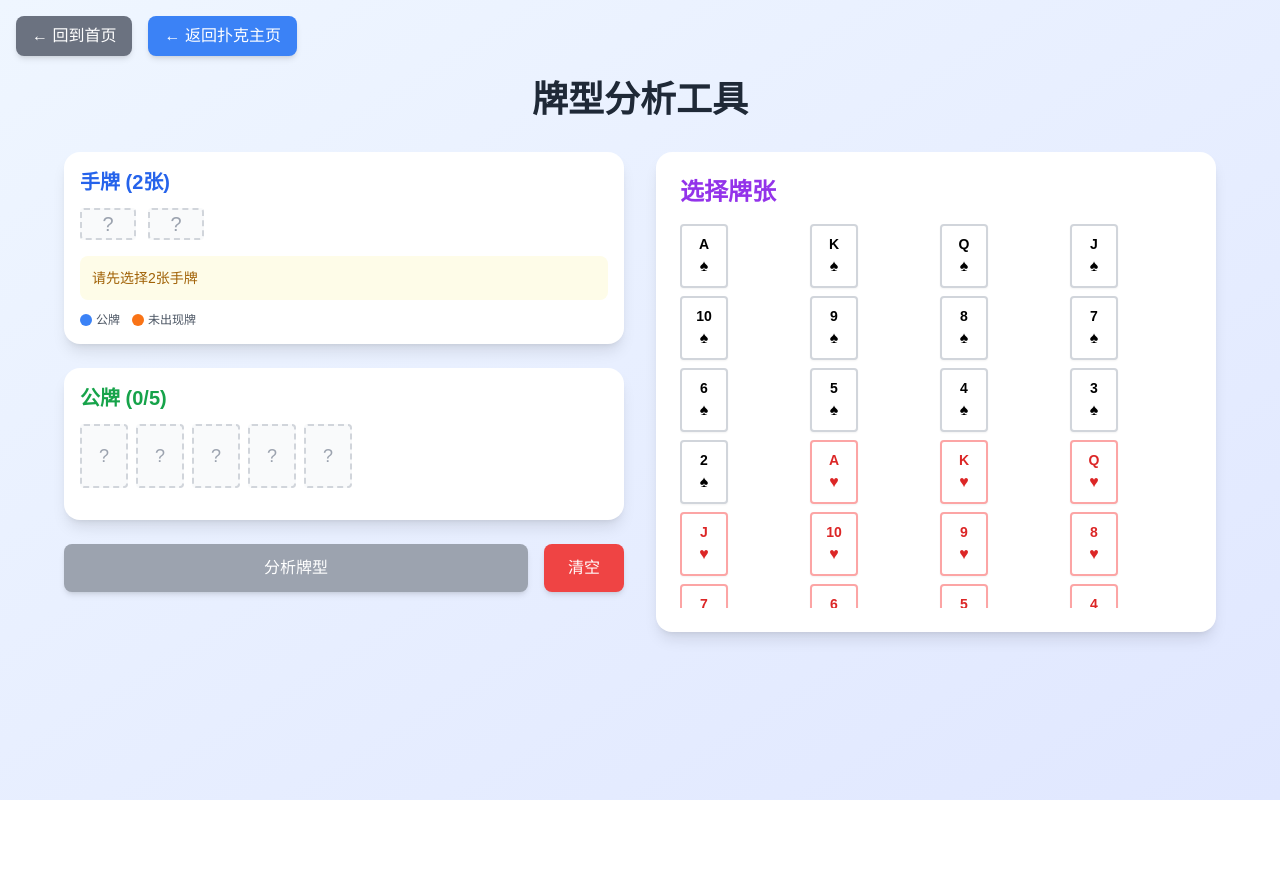
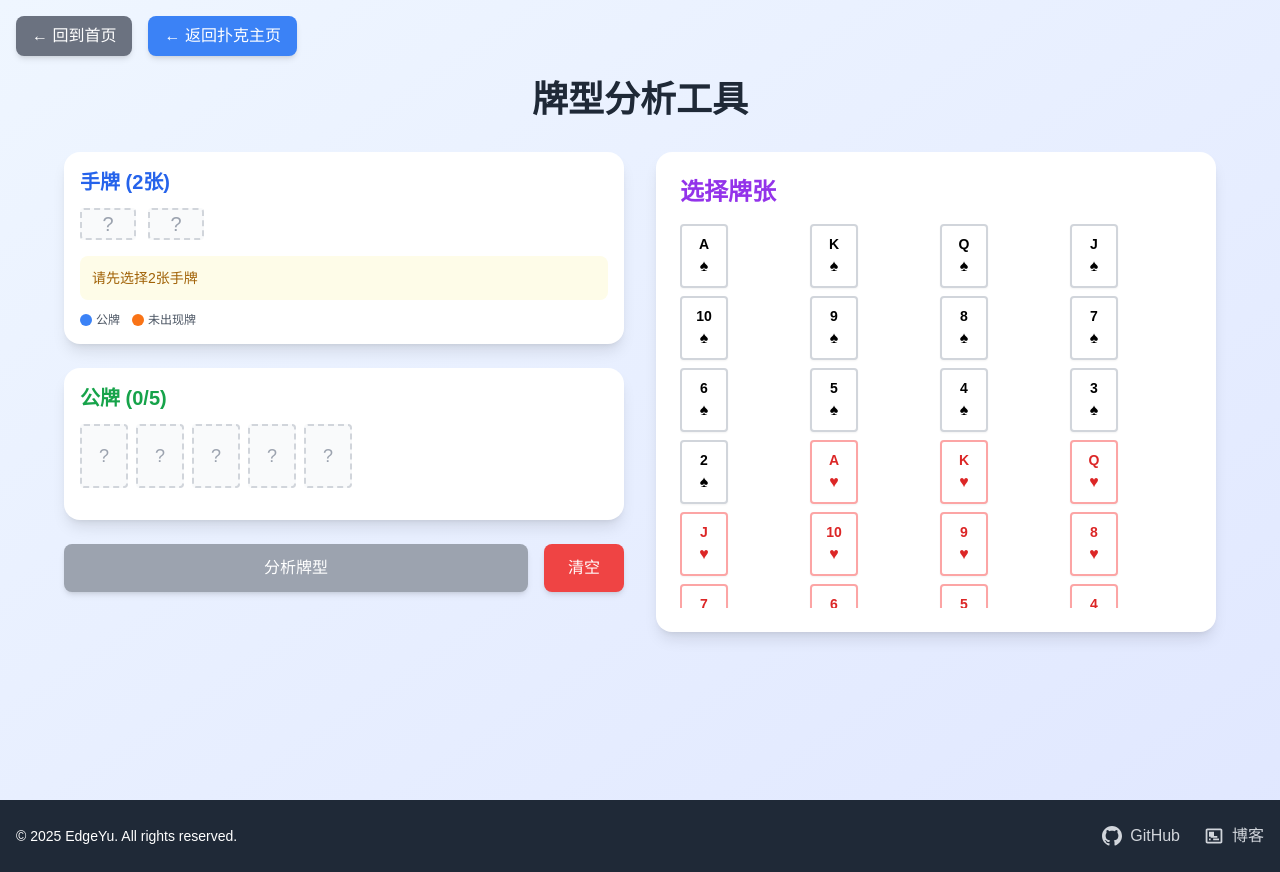
Before and after one commit to EdgeYu/PokerUtil, a React (Vite) app: page /poker/analyzer in a window 1280 px wide. Before the commit the page ends 800 px from the top, so only its background shows below. Built offline with nearby package versions, Linux system fonts and the light colour scheme.

Commit message:
feat: 添加页脚组件并更新页面布局

```diff
--- a/index.html
+++ b/index.html
@@ -4,7 +4,7 @@
     <meta charset="UTF-8" />
     <link rel="icon" type="image/svg+xml" href="/vite.svg" />
     <meta name="viewport" content="width=device-width, initial-scale=1.0" />
-    <title>PokerTool</title>
+    <title>德州-麻将工具</title>
   </head>
   <body>
     <div id="root"></div>
--- a/src/App.tsx
+++ b/src/App.tsx
@@ -5,11 +5,13 @@
 import PokerHandsPage from './pages/PokerHandsPage'
 import PokerOddsPage from './pages/PokerOddsPage'
 import PokerAnalyzerPage from './pages/PokerAnalyzerPage'
+import Footer from './components/Footer'
 
 function App() {
   return (
     <Router>
-      <div className="min-h-screen bg-gradient-to-br from-blue-50 to-indigo-100">
+      <div className="min-h-screen bg-gradient-to-br from-blue-50 to-indigo-100 flex flex-col">
+        <main className="flex-1">
           <Routes>
             <Route path="/" element={<HomePage />} />
             <Route path="/mahjong" element={<MahjongPage />} />
@@ -18,6 +20,8 @@
             <Route path="/poker/odds" element={<PokerOddsPage />} />
             <Route path="/poker/analyzer" element={<PokerAnalyzerPage />} />
           </Routes>
+        </main>
+        <Footer />
       </div>
     </Router>
   )
--- /dev/null
+++ b/src/components/Footer.tsx
@@ -0,0 +1,48 @@
+import React from 'react'
+
+const Footer: React.FC = () => {
+  return (
+    <footer className="bg-gray-800 text-white py-6 mt-auto">
+      <div className="container mx-auto px-4">
+        <div className="flex flex-col md:flex-row justify-between items-center">
+          <div className="mb-4 md:mb-0">
+            <p className="text-sm">
+              © 2025 EdgeYu. All rights reserved.
+            </p>
+          </div>
+          <div className="flex space-x-6">
+            <a
+              href="https://github.com/EdgeYu"
+              target="_blank"
+              rel="noopener noreferrer"
+              className="text-gray-300 hover:text-white transition-colors duration-200"
+            >
+              <div className="flex items-center space-x-2">
+                <svg className="w-5 h-5" fill="currentColor" viewBox="0 0 24 24">
+                  <path d="M12 0c-6.626 0-12 5.373-12 12 0 5.302 3.438 9.8 8.207 11.387.599.111.793-.261.793-.577v-2.234c-3.338.726-4.033-1.416-4.033-1.416-.546-1.387-1.333-1.756-1.333-1.756-1.089-.745.083-.729.083-.729 1.205.084 1.839 1.237 1.839 1.237 1.07 1.834 2.807 1.304 3.492.997.107-.775.418-1.305.762-1.604-2.665-.305-5.467-1.334-5.467-5.931 0-1.311.469-2.381 1.236-3.221-.124-.303-.535-1.524.117-3.176 0 0 1.008-.322 3.301 1.23.957-.266 1.983-.399 3.003-.404 1.02.005 2.047.138 3.006.404 2.291-1.552 3.297-1.23 3.297-1.23.653 1.653.242 2.874.118 3.176.77.84 1.235 1.911 1.235 3.221 0 4.609-2.807 5.624-5.479 5.921.43.372.823 1.102.823 2.222v3.293c0 .319.192.694.801.576 4.765-1.589 8.199-6.086 8.199-11.386 0-6.627-5.373-12-12-12z"/>
+                </svg>
+                <span>GitHub</span>
+              </div>
+            </a>
+            <a
+              href="https://edgeyu.top"
+              target="_blank"
+              rel="noopener noreferrer"
+              className="text-gray-300 hover:text-white transition-colors duration-200"
+            >
+              <div className="flex items-center space-x-2">
+                <svg className="w-5 h-5" fill="currentColor" viewBox="0 0 24 24">
+                  <path d="M19.875 3H4.125C2.953 3 2 3.897 2 5v14c0 1.103.953 2 2.125 2h15.75C21.047 21 22 20.103 22 19V5c0-1.103-.953-2-2.125-2zm0 16H4.125V5h15.75v14z"/>
+                  <path d="M6 7h6v6H6zm7 8H6v2h12v-2h-5zm-5-3h8v2H8zm0 3h3v2H8zm0-6h3v2H8z"/>
+                </svg>
+                <span>博客</span>
+              </div>
+            </a>
+          </div>
+        </div>
+      </div>
+    </footer>
+  )
+}
+
+export default Footer
```
Also changed, not shown: 1 other file (tests, documents, lock files or other folders). Lines whose indentation alone changed are shown as unchanged.
